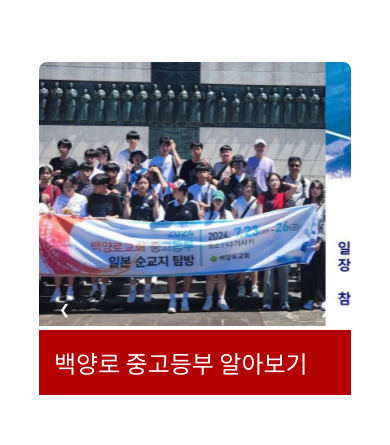
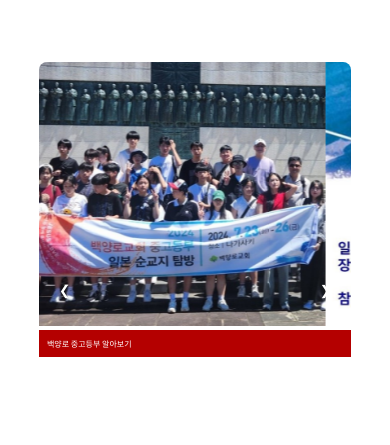
Before and after one commit to nhn0810/baeksinsa, a plain HTML site: page index.html in a window 390 px wide. Shown: the part 98-543 px from the top of the page. Drawn offline with Linux system fonts and the light colour scheme.

Commit message:
Update index.html

```diff
--- a/index.html
+++ b/index.html
@@ -278,8 +278,8 @@
             }
             .notification-button {
                 width: 20px;
-                position: absolute; /* 또는 relative, fixed 등 필요한 값 */
-                left: 10%; /* calc()를 제거하고 직접 % 사용해보세요 */
+                position: absolute;
+                right: 10%;
                 height: 20px;
             }
             .header-subtitle {
@@ -291,6 +291,16 @@
             }
             .gallery-item img {
                 height: 150px; /* 모바일에서 이미지 높이 조정 */
+            }
+            .call-to-action {
+                background-color: rgb(180, 0, 0); /* 빨간색 배경 */
+                color: #fff;
+                padding: 8px;
+                text-align: left;
+                margin: 0;
+                border-radius: 0px;
+                cursor: pointer;
+                font-size: 0.5em;
             }
         }
     </style>
```
